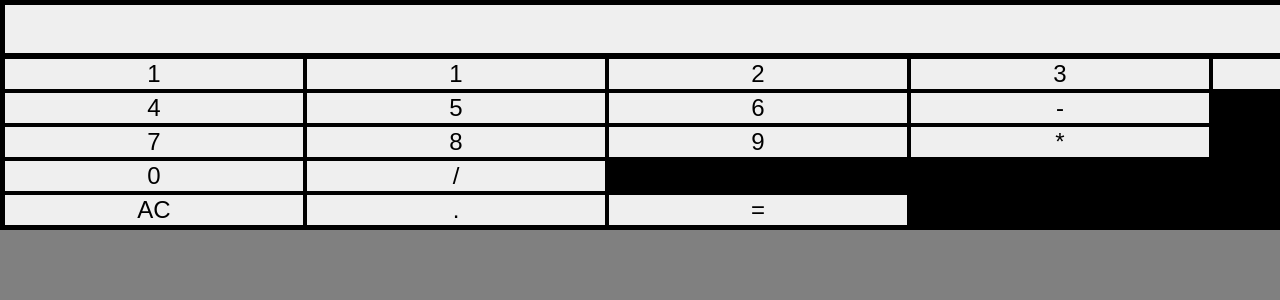
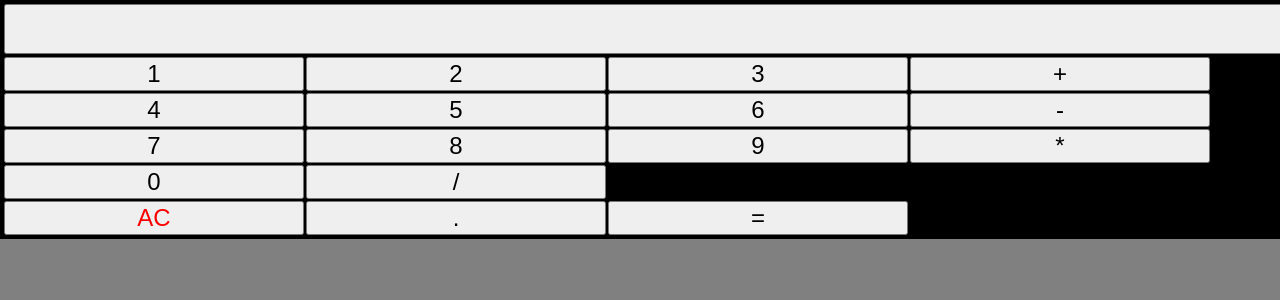
Before and after one commit to MuriloDircksen/CalculadoraReact, a React (Create React App) app: page / in a window 1280 px wide. Shown: the top 300 px of the page. Built offline with nearby package versions, Linux system fonts and the light colour scheme.

Commit message:
componentização botões

```diff
--- a/src/App.js
+++ b/src/App.js
@@ -4,19 +4,19 @@ import './styles/calculadora.css';
 import React, { useState } from 'react';
 
 function App() {
-  let[resultado, setResultado]= useState(' ');
+  let [resultado, setResultado] = useState(' ');
 
   function adicionaValor(valor) {
     setResultado(resultado + valor);
 
   }
   function evaluation() {
-   setResultado(eval(resultado));
+    setResultado(eval(resultado));
 
   }
 
   function apagar() {
-   setResultado('');
+    setResultado(' ');
 
   }
   return (
@@ -25,32 +25,35 @@ function App() {
         <td ><button id="result" >{resultado}</button></td>
       </tr>
       <tr>
-        <BotaoCalculadora></BotaoCalculadora>
-        <td><button onClick={() => { adicionaValor(1) }} >1</button></td>
-        <td><button onClick={() => { adicionaValor(2) }} >2</button></td>
-        <td><button onClick={() => { adicionaValor(3) }} >3</button></td>
-        <td><button onClick={() => { adicionaValor('+') }} >+</button></td>
+        <BotaoCalculadora valor='1' onclick={adicionaValor}></BotaoCalculadora>
+        <BotaoCalculadora valor='2' onclick={adicionaValor}></BotaoCalculadora>
+        <BotaoCalculadora valor='3' onclick={adicionaValor}></BotaoCalculadora>
+        <BotaoCalculadora valor='+' onclick={adicionaValor}></BotaoCalculadora>
+
       </tr>
       <tr>
-        <td><button onClick={() => { adicionaValor(4) }} >4</button></td>
-        <td><button onClick={() => { adicionaValor(5) }} >5</button></td>
-        <td><button onClick={() => { adicionaValor(6) }} >6</button></td>
-        <td><button onClick={() => { adicionaValor('-') }} >-</button></td>
+        <BotaoCalculadora valor='4' onclick={adicionaValor}></BotaoCalculadora>
+        <BotaoCalculadora valor='5' onclick={adicionaValor}></BotaoCalculadora>
+        <BotaoCalculadora valor='6' onclick={adicionaValor}></BotaoCalculadora>
+        <BotaoCalculadora valor='-' onclick={adicionaValor}></BotaoCalculadora>
+
       </tr>
       <tr>
-        <td><button onClick={() => { adicionaValor(7) }} >7</button></td>
-        <td><button onClick={() => { adicionaValor(8) }} >8</button></td>
-        <td><button onClick={() => { adicionaValor(9) }} >9</button></td>
-        <td><button onClick={() => { adicionaValor('*') }} >*</button></td>
+        <BotaoCalculadora valor='7' onclick={adicionaValor}></BotaoCalculadora>
+        <BotaoCalculadora valor='8' onclick={adicionaValor}></BotaoCalculadora>
+        <BotaoCalculadora valor='9' onclick={adicionaValor}></BotaoCalculadora>
+        <BotaoCalculadora valor='*' onclick={adicionaValor}></BotaoCalculadora>
+
       </tr>
       <tr>
-        <td id='b0'><button onClick={() => { adicionaValor(0) }}>0</button></td>
-        <td id='bdiv'><button onClick={() => { adicionaValor('/') }}>/</button></td>
+        <BotaoCalculadora valor='0' onclick={adicionaValor}></BotaoCalculadora>
+        <BotaoCalculadora valor='/' onclick={adicionaValor}></BotaoCalculadora>
+
       </tr>
       <tr>
-        <td ><button onClick={() => { apagar() }} className="AC">AC</button></td>
-        <td><button onClick={() => { adicionaValor('.') }}>.</button></td>
-        <td><button onClick={() => { evaluation() }}>=</button></td>
+        <BotaoCalculadora valor="AC" onclick={apagar} classe="AC"></BotaoCalculadora>
+        <BotaoCalculadora valor='.' onclick={adicionaValor}></BotaoCalculadora>
+        <BotaoCalculadora valor='=' onclick={evaluation}></BotaoCalculadora>
       </tr>
     </table>
   );
--- a/src/componentes/button.js
+++ b/src/componentes/button.js
@@ -1,7 +1,7 @@
 //componetizando os botões
-function BotaoCalculadora(){
-
-    return <td><button onClick={() => {}}>1</button></td>
+function BotaoCalculadora(param){
+    const{classe, valor, onclick} = param
+    return <td><button className={classe} onClick={() => {onclick(valor)}}>{valor}</button></td>
 
 }
 
--- a/src/styles/calculadora.css
+++ b/src/styles/calculadora.css
@@ -6,12 +6,12 @@ body{
 }
 
 button{
-    border: 1px solid;
+
     min-width: 300px;
     font-size: 150%;
 }
 
-.ac{
+.AC{
     color: red;
 }
 
```
